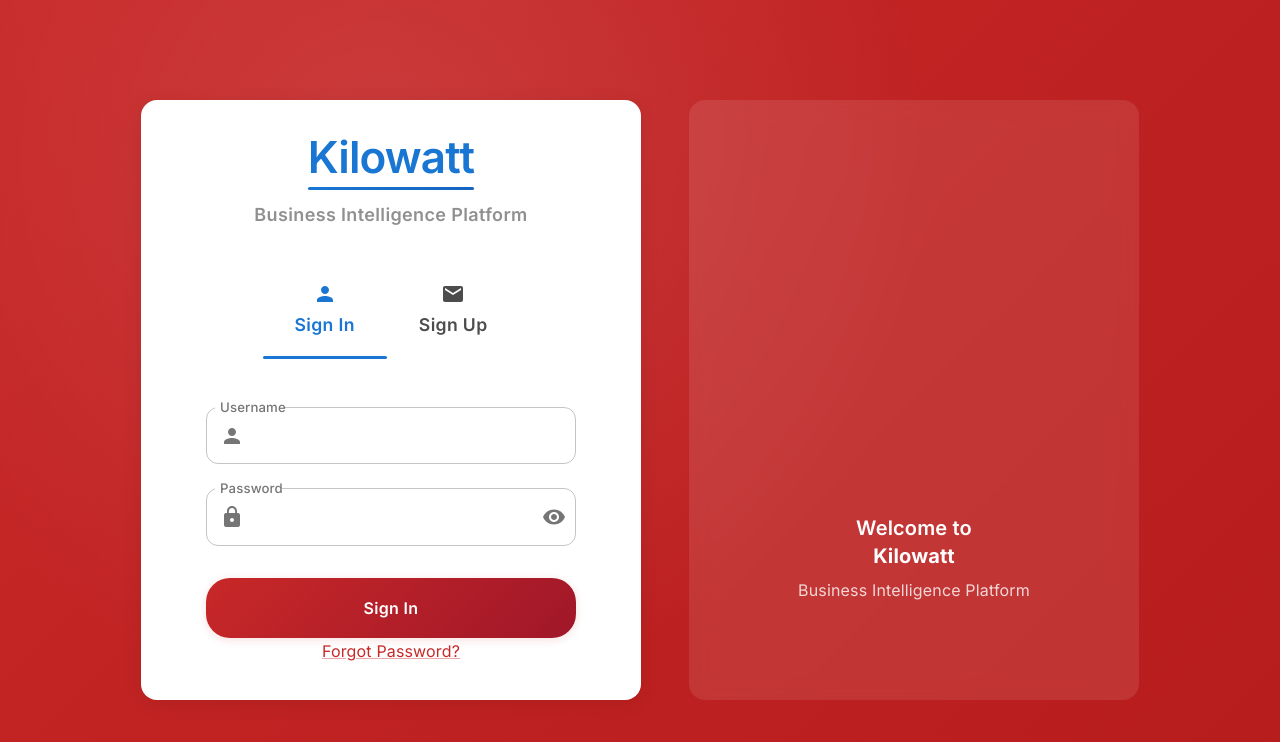
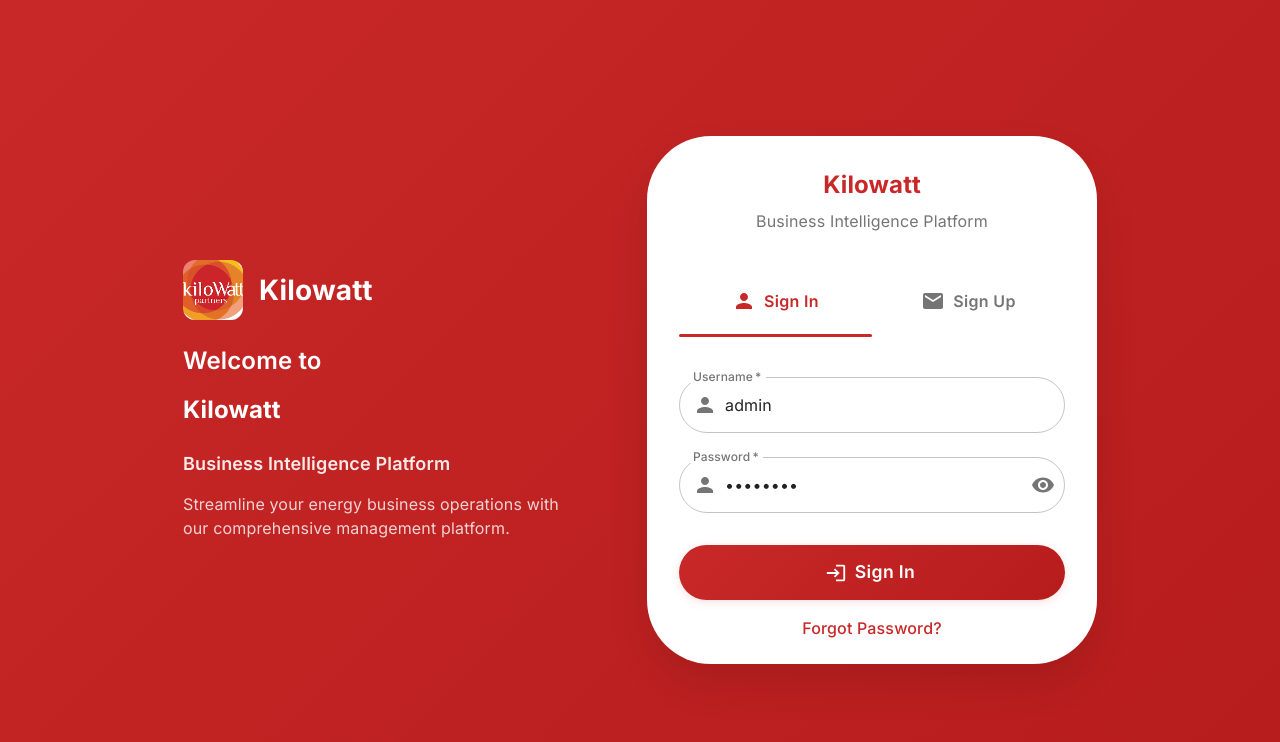
Before and after one commit to lcjthurston/Wireframe-Application-Plan, a React (Create React App) app in the folder 1-frontend-app/: page / in a window 1280 px wide. Shown: the top 742 px of the page. Built offline with nearby package versions, Linux system fonts and the light colour scheme.

Commit message:
Updated Login Layout

```diff
--- a/1-frontend-app/src/components/LoginPage/index.js
+++ b/1-frontend-app/src/components/LoginPage/index.js
@@ -1,4 +1,4 @@
-import React, { useState, useEffect } from 'react';
+import React, { useState } from 'react';
 import {
   Box,
   Card,
@@ -6,263 +6,217 @@ import {
   TextField,
   Button,
   Typography,
+  Container,
+  Tab,
+  Tabs,
+  InputAdornment,
+  IconButton,
+  Link,
   Alert,
-  CircularProgress,
-  Container,
-  Paper,
-  Link,
-  Tabs,
-  Tab,
-  Divider,
-  IconButton,
-  InputAdornment,
-  Fade,
-  Slide
+  Fade
 } from '@mui/material';
 import {
+  Person,
+  Email,
   Visibility,
   VisibilityOff,
-  Email,
-  Lock,
-  Person
+  Login,
+  PersonAdd
 } from '@mui/icons-material';
-import { useTheme } from '@mui/material/styles';
-import useMediaQuery from '@mui/material/useMediaQuery';
-// import kilowattImage from '../../assets/image.png';
-import { LottieWithStates, LottieIcon } from '../lottie';
-import serverAnimation from '../../assets/lottie/ui/serverAnimation.json';
-import buttonSpinnerAnimation from '../../assets/lottie/loading/button-spinner.json';
-import { useAuth } from '../../contexts/AuthContext';
-import './LoginPage.scss';
+import kilowattImage from '../../assets/image.png';
 
-const LoginPage = () => {
-  const { login, loading: authLoading, error: authError } = useAuth();
+const LoginPage = ({ onLogin }) => {
+  const [activeTab, setActiveTab] = useState(0);
+  const [showPassword, setShowPassword] = useState(false);
   const [formData, setFormData] = useState({
-    username: '',
+    username: 'admin',
+    password: 'password',
     email: '',
-    password: '',
     confirmPassword: ''
   });
-  const [errors, setErrors] = useState({});
-  const [isLoading, setIsLoading] = useState(false);
-  const [showPassword, setShowPassword] = useState(false);
-  const [showConfirmPassword, setShowConfirmPassword] = useState(false);
-  const [mode, setMode] = useState('signin'); // 'signin' or 'signup'
-  const theme = useTheme();
-  const isMobile = useMediaQuery(theme.breakpoints.down('md'));
+  const [error, setError] = useState('');
+  const [loading, setLoading] = useState(false);
 
-  const handleInputChange = (e) => {
-    const { name, value } = e.target;
-    setFormData(prev => ({
-      ...prev,
-      [name]: value
-    }));
-    if (errors[name]) {
-      setErrors(prev => ({
-        ...prev,
-        [name]: ''
-      }));
+  const handleTabChange = (event, newValue) => {
+    setActiveTab(newValue);
+    setError('');
+  };
+
+  const handleInputChange = (field) => (event) => {
+    setFormData({
+      ...formData,
+      [field]: event.target.value
+    });
+    setError('');
+  };
+
+  const handleSubmit = async (event) => {
+    event.preventDefault();
+    setLoading(true);
+    setError('');
+
+    try {
+      if (activeTab === 0) {
+        // Sign In
+        if (formData.username === 'admin' && formData.password === 'password') {
+          setTimeout(() => {
+            onLogin();
+            setLoading(false);
+          }, 1000);
+        } else {
+          setError('Invalid username or password');
+          setLoading(false);
+        }
+      } else {
+        // Sign Up
+        if (!formData.email || !formData.password || !formData.confirmPassword) {
+          setError('Please fill in all fields');
+          setLoading(false);
+          return;
+        }
+        if (formData.password !== formData.confirmPassword) {
+          setError('Passwords do not match');
+          setLoading(false);
+          return;
+        }
+        // Mock successful signup
+        setTimeout(() => {
+          setActiveTab(0);
+          setError('');
+          setLoading(false);
+          setFormData({ ...formData, username: formData.email, password: '', confirmPassword: '' });
+        }, 1000);
+      }
+    } catch (err) {
+      setError('An error occurred. Please try again.');
+      setLoading(false);
     }
   };
 
-  const validateForm = () => {
-    const newErrors = {};
-
-    if (mode === 'signin') {
-      if (!formData.username) {
-        newErrors.username = 'Username or email is required';
-      }
-      if (!formData.password) {
-        newErrors.password = 'Password is required';
-      }
-    } else {
-      if (!formData.username) {
-        newErrors.username = 'Username is required';
-      }
-      if (!formData.email) {
-        newErrors.email = 'Email is required';
-      } else if (!/\S+@\S+\.\S+/.test(formData.email)) {
-        newErrors.email = 'Please enter a valid email address';
-      }
-      if (!formData.password) {
-        newErrors.password = 'Password is required';
-      } else if (formData.password.length < 6) {
-        newErrors.password = 'Password must be at least 6 characters';
-      }
-      if (!formData.confirmPassword) {
-        newErrors.confirmPassword = 'Please confirm your password';
-      } else if (formData.password !== formData.confirmPassword) {
-        newErrors.confirmPassword = 'Passwords do not match';
-      }
-    }
-
-    return newErrors;
-  };
-
-  const handleSubmit = async (e) => {
-    e.preventDefault();
-    setIsLoading(true);
-    setErrors({});
-
-    const newErrors = validateForm();
-    if (Object.keys(newErrors).length > 0) {
-      setErrors(newErrors);
-      setIsLoading(false);
-      return;
-    }
-
-    try {
-      if (mode === 'signin') {
-        // Use the real login function from auth context
-        await login(formData.username, formData.password);
-        // Login successful - the auth context will handle the state update
-      } else {
-        // TODO: Implement signup functionality
-        await new Promise(resolve => setTimeout(resolve, 1000));
-        console.log('Sign up attempt:', formData);
-        setErrors({ general: 'Sign up functionality not yet implemented.' });
-      }
-    } catch (error) {
-      console.error(`${mode === 'signin' ? 'Sign in' : 'Sign up'} error:`, error);
-      setErrors({ general: error.message || `${mode === 'signin' ? 'Sign in' : 'Sign up'} failed. Please try again.` });
-    } finally {
-      setIsLoading(false);
-    }
-  };
-
-  const handleForgotPassword = () => {
-    console.log('Forgot password clicked');
-  };
-
-  const handleModeChange = (event, newMode) => {
-    setMode(newMode);
-    setErrors({});
-    setFormData({
-      username: '',
-      email: '',
-      password: '',
-      confirmPassword: ''
-    });
-  };
-
   return (
-    <Box className="login-page">
-      <Container maxWidth="lg">
-        <Box className="login-container">
-          <Card className="login-card">
-            <CardContent className="login-card-content">
-              <Box className="login-header">
-                {/* <img src={kilowattImage} alt="Kilowatt Logo" className="login-logo" /> */}
-                <Typography
-                  variant="h2"
-                  component="h1"
-                  className="login-title"
+    <Box
       sx={{
-                    mb: 0.5,
-                    display: 'inline-block',
-                    position: 'relative',
-                    fontWeight: 600,
-                    color: '#1976d2',
-                    fontSize: { xs: '2rem', sm: '2.75rem' },
-                    letterSpacing: '-0.02em',
-                    '&::after': {
-                      content: '""',
-                      position: 'absolute',
-                      bottom: '-4px',
-                      left: '0',
-                      width: '0%',
-                      height: '3px',
-                      background: 'linear-gradient(90deg, #1976d2 0%, #1565c0 100%)',
-                      borderRadius: '2px',
-                      animation: 'underlineExpand 1.5s ease-in-out 0.5s forwards'
-                    },
-                    '@keyframes underlineExpand': {
-                      '0%': {
-                        width: '0%'
-                      },
-                      '100%': {
-                        width: '100%'
-                      }
-                    }
+        minHeight: '100vh',
+        background: 'linear-gradient(135deg, #C82828 0%, #B71C1C 100%)',
+        display: 'flex',
+        alignItems: 'center',
+        justifyContent: 'center',
+        p: 2
       }}
     >
+      <Container maxWidth="lg">
+        <Box
+          sx={{
+            display: 'flex',
+            alignItems: 'center',
+            justifyContent: 'center',
+            gap: 8,
+            flexDirection: { xs: 'column', md: 'row' }
+          }}
+        >
+          {/* Welcome Section */}
+          <Box
+            sx={{
+              color: 'white',
+              textAlign: { xs: 'center', md: 'left' },
+              mb: { xs: 4, md: 0 }
+            }}
+          >
+            <Box sx={{ display: 'flex', alignItems: 'center', mb: 3, justifyContent: { xs: 'center', md: 'flex-start' } }}>
+              <img
+                src={kilowattImage}
+                alt="Kilowatt Logo"
+                style={{ width: 60, height: 60, marginRight: 16, borderRadius: 12 }}
+              />
+              <Typography variant="h3" sx={{ fontWeight: 700 }}>
                 Kilowatt
               </Typography>
-                <Typography
-                  variant="h6"
-                  color="text.secondary"
-                  className="login-subtitle"
-                  sx={{ mt: 1.5 }}
+            </Box>
+            <Typography variant="h4" sx={{ fontWeight: 600, mb: 2 }}>
+              Welcome to
+            </Typography>
+            <Typography variant="h4" sx={{ fontWeight: 700, mb: 3 }}>
+              Kilowatt
+            </Typography>
+            <Typography variant="h6" sx={{ opacity: 0.9, maxWidth: 400 }}>
+              Business Intelligence Platform
+            </Typography>
+            <Typography variant="body1" sx={{ opacity: 0.8, mt: 2, maxWidth: 400 }}>
+              Streamline your energy business operations with our comprehensive management platform.
+            </Typography>
+          </Box>
+
+          {/* Login Card */}
+          <Card
+            sx={{
+              maxWidth: 450,
+              width: '100%',
+              borderRadius: 4,
+              boxShadow: '0 20px 40px rgba(0,0,0,0.1)',
+              overflow: 'hidden'
+            }}
           >
+            <CardContent sx={{ p: 4 }}>
+              <Box sx={{ textAlign: 'center', mb: 4 }}>
+                <Typography variant="h4" sx={{ fontWeight: 700, color: '#C82828', mb: 1 }}>
+                  Kilowatt
+                </Typography>
+                <Typography variant="body1" color="text.secondary">
                   Business Intelligence Platform
                 </Typography>
               </Box>
 
               <Tabs
-                value={mode}
-                onChange={handleModeChange}
-                centered
+                value={activeTab}
+                onChange={handleTabChange}
+                variant="fullWidth"
                 sx={{
-                  mb: 4,
-                  minHeight: 100,
+                  mb: 3,
                   '& .MuiTab-root': {
-                    minHeight: '100px !important',
-                    fontSize: '1.1rem !important',
-                    fontWeight: '600 !important',
-                    textTransform: 'none !important',
-                    color: 'rgba(0, 0, 0, 0.7) !important',
-                    padding: '16px 32px !important',
-                    display: 'flex !important',
-                    flexDirection: 'column !important',
-                    alignItems: 'center !important',
-                    justifyContent: 'center !important',
-                    '&.Mui-selected': {
-                      color: '#1976d2 !important'
-                    }
+                    textTransform: 'none',
+                    fontWeight: 600,
+                    fontSize: '1rem'
                   },
                   '& .MuiTabs-indicator': {
-                    height: '3px !important',
-                    borderRadius: '2px !important',
-                    backgroundColor: '#1976d2 !important'
-                  },
-                  '& .MuiTab-iconWrapper': {
-                    marginBottom: '8px !important'
+                    backgroundColor: '#C82828',
+                    height: 3,
+                    borderRadius: 2
                   }
                 }}
               >
                 <Tab
+                  icon={<Person />}
                   label="Sign In"
-                  value="signin"
-                  icon={<Person fontSize="medium" />}
-                  iconPosition="top"
+                  iconPosition="start"
+                  sx={{ color: activeTab === 0 ? '#C82828' : 'text.secondary' }}
                 />
                 <Tab
+                  icon={<Email />}
                   label="Sign Up"
-                  value="signup"
-                  icon={<Email fontSize="medium" />}
-                  iconPosition="top"
+                  iconPosition="start"
+                  sx={{ color: activeTab === 1 ? '#C82828' : 'text.secondary' }}
                 />
               </Tabs>
 
-              {errors.general && (
-                <Alert severity="error" className="login-alert">
-                  {errors.general}
+              {error && (
+                <Fade in={!!error}>
+                  <Alert severity="error" sx={{ mb: 3, borderRadius: 2 }}>
+                    {error}
                   </Alert>
+                </Fade>
               )}
 
-              <Fade in={true} timeout={500}>
-                <Box component="form" onSubmit={handleSubmit} className="login-form">
+              <Box component="form" onSubmit={handleSubmit}>
+                {activeTab === 0 ? (
+                  // Sign In Form
+                  <>
                     <TextField
                       fullWidth
                       label="Username"
-                    name="username"
                       value={formData.username}
-                    onChange={handleInputChange}
-                    error={!!errors.username}
-                    helperText={errors.username}
+                      onChange={handleInputChange('username')}
                       margin="normal"
-                    autoComplete="username"
-                    className="login-text-field"
+                      required
                       InputProps={{
                         startAdornment: (
                           <InputAdornment position="start">
@@ -270,50 +224,24 @@ const LoginPage = () => {
                           </InputAdornment>
                         ),
                       }}
+                      sx={{
+                        '& .MuiOutlinedInput-root': {
+                          borderRadius: 3
+                        }
+                      }}
                     />
-
-                  {mode === 'signup' && (
-                    <Slide direction="up" in={mode === 'signup'} timeout={300}>
                     <TextField
                       fullWidth
-                        label="Email"
-                        name="email"
-                        type="email"
-                        value={formData.email}
-                        onChange={handleInputChange}
-                        error={!!errors.email}
-                        helperText={errors.email}
+                      label="Password"
+                      type={showPassword ? 'text' : 'password'}
+                      value={formData.password}
+                      onChange={handleInputChange('password')}
                       margin="normal"
-                        autoComplete="email"
-                        className="login-text-field"
+                      required
                       InputProps={{
                         startAdornment: (
                           <InputAdornment position="start">
-                              <Email color="action" />
-                            </InputAdornment>
-                          ),
-                        }}
-                      />
-                    </Slide>
-                  )}
-
-                  <TextField
-                    fullWidth
-                    label="Password"
-                    name="password"
-                    type={showPassword ? 'text' : 'password'}
-                    value={formData.password}
-                    onChange={handleInputChange}
-                    error={!!errors.password}
-                    helperText={errors.password}
-                    margin="normal"
-                    autoComplete={mode === 'signin' ? 'current-password' : 'new-password'}
-                    sx={{ mb: mode === 'signup' ? 3 : 4 }}
-                    className="login-text-field"
-                    InputProps={{
-                      startAdornment: (
-                        <InputAdornment position="start">
-                          <Lock color="action" />
+                            <Person color="action" />
                           </InputAdornment>
                         ),
                         endAdornment: (
@@ -327,42 +255,78 @@ const LoginPage = () => {
                           </InputAdornment>
                         ),
                       }}
+                      sx={{
+                        '& .MuiOutlinedInput-root': {
+                          borderRadius: 3
+                        }
+                      }}
                     />
-
-                  {mode === 'signup' && (
-                    <Slide direction="up" in={mode === 'signup'} timeout={400}>
+                  </>
+                ) : (
+                  // Sign Up Form
+                  <>
                     <TextField
                       fullWidth
-                        label="Confirm Password"
-                        name="confirmPassword"
-                        type={showConfirmPassword ? 'text' : 'password'}
-                        value={formData.confirmPassword}
-                        onChange={handleInputChange}
-                        error={!!errors.confirmPassword}
-                        helperText={errors.confirmPassword}
+                      label="Email"
+                      type="email"
+                      value={formData.email}
+                      onChange={handleInputChange('email')}
                       margin="normal"
-                        autoComplete="new-password"
-                        sx={{ mb: 4 }}
-                        className="login-text-field"
+                      required
                       InputProps={{
                         startAdornment: (
                           <InputAdornment position="start">
-                              <Lock color="action" />
+                            <Email color="action" />
                           </InputAdornment>
                         ),
+                      }}
+                      sx={{
+                        '& .MuiOutlinedInput-root': {
+                          borderRadius: 3
+                        }
+                      }}
+                    />
+                    <TextField
+                      fullWidth
+                      label="Password"
+                      type={showPassword ? 'text' : 'password'}
+                      value={formData.password}
+                      onChange={handleInputChange('password')}
+                      margin="normal"
+                      required
+                      InputProps={{
                         endAdornment: (
                           <InputAdornment position="end">
                             <IconButton
-                                onClick={() => setShowConfirmPassword(!showConfirmPassword)}
+                              onClick={() => setShowPassword(!showPassword)}
                               edge="end"
                             >
-                                {showConfirmPassword ? <VisibilityOff /> : <Visibility />}
+                              {showPassword ? <VisibilityOff /> : <Visibility />}
                             </IconButton>
                           </InputAdornment>
                         ),
                       }}
+                      sx={{
+                        '& .MuiOutlinedInput-root': {
+                          borderRadius: 3
+                        }
+                      }}
                     />
-                    </Slide>
+                    <TextField
+                      fullWidth
+                      label="Confirm Password"
+                      type={showPassword ? 'text' : 'password'}
+                      value={formData.confirmPassword}
+                      onChange={handleInputChange('confirmPassword')}
+                      margin="normal"
+                      required
+                      sx={{
+                        '& .MuiOutlinedInput-root': {
+                          borderRadius: 3
+                        }
+                      }}
+                    />
+                  </>
                 )}
 
                 <Button
@@ -370,82 +334,48 @@ const LoginPage = () => {
                   fullWidth
                   variant="contained"
                   size="large"
-                    disabled={isLoading}
-                    className="login-button"
+                  disabled={loading}
+                  startIcon={activeTab === 0 ? <Login /> : <PersonAdd />}
+                  sx={{
+                    mt: 3,
+                    mb: 2,
+                    py: 1.5,
+                    borderRadius: 3,
+                    background: 'linear-gradient(135deg, #C82828 0%, #B71C1C 100%)',
+                    fontWeight: 600,
+                    fontSize: '1.1rem',
+                    textTransform: 'none',
+                    '&:hover': {
+                      background: 'linear-gradient(135deg, #B71C1C 0%, #A01818 100%)',
+                    },
+                    '&:disabled': {
+                      background: '#ccc'
+                    }
+                  }}
                 >
-                    {isLoading ? (
-                      <>
-                        <LottieIcon
-                          animationData={buttonSpinnerAnimation}
-                          size={24}
-                          loop={true}
-                          autoplay={true}
-                          speed={1.5}
-                          style={{ marginRight: '8px' }}
-                        />
-                        {mode === 'signin' ? 'Signing In...' : 'Creating Account...'}
-                      </>
-                    ) : (
-                      mode === 'signin' ? 'Sign In' : 'Create Account'
-                    )}
+                  {loading ? 'Please wait...' : (activeTab === 0 ? 'Sign In' : 'Sign Up')}
                 </Button>
 
-                  {mode === 'signin' && (
+                {activeTab === 0 && (
                   <Box sx={{ textAlign: 'center' }}>
                     <Link
-                        component="button"
-                        variant="body1"
-                        onClick={handleForgotPassword}
-                        className="login-forgot-password"
+                      href="#"
+                      color="primary"
+                      sx={{
+                        textDecoration: 'none',
+                        fontWeight: 500,
+                        '&:hover': {
+                          textDecoration: 'underline'
+                        }
+                      }}
                     >
                       Forgot Password?
                     </Link>
                   </Box>
                 )}
               </Box>
-              </Fade>
             </CardContent>
           </Card>
-
-          <Box className="login-animation-container">
-            <div className="login-animation">
-              <div
-                style={{
-                  width: '100%',
-                  height: '100%',
-                  display: 'flex',
-                  flexDirection: 'column',
-                  alignItems: 'center',
-                  justifyContent: 'center',
-                  background: 'rgba(255, 255, 255, 0.1)',
-                  borderRadius: '16px',
-                  backdropFilter: 'blur(10px)',
-                  padding: '20px'
-                }}
-              >
-                <Box sx={{ width: '300px', height: '300px', mb: 2 }}>
-                  <LottieWithStates
-                    animationData={serverAnimation}
-                    loop={true}
-                    autoplay={true}
-                    speed={0.8}
-                    width="100%"
-                    height="100%"
-                    showLoading={true}
-                    loadingType="pulse"
-                    loadingMessage="Loading animation..."
-                  />
-                </Box>
-                <Typography variant="h5" color="white" sx={{ textAlign: 'center', fontWeight: 600 }}>
-                  Welcome to<br />
-                  <strong>Kilowatt</strong>
-                </Typography>
-                <Typography variant="body1" color="rgba(255,255,255,0.8)" sx={{ textAlign: 'center', mt: 1 }}>
-                  Business Intelligence Platform
-                </Typography>
-              </div>
-            </div>
-          </Box>
         </Box>
       </Container>
     </Box>
```
Lines whose indentation alone changed are shown as unchanged.
